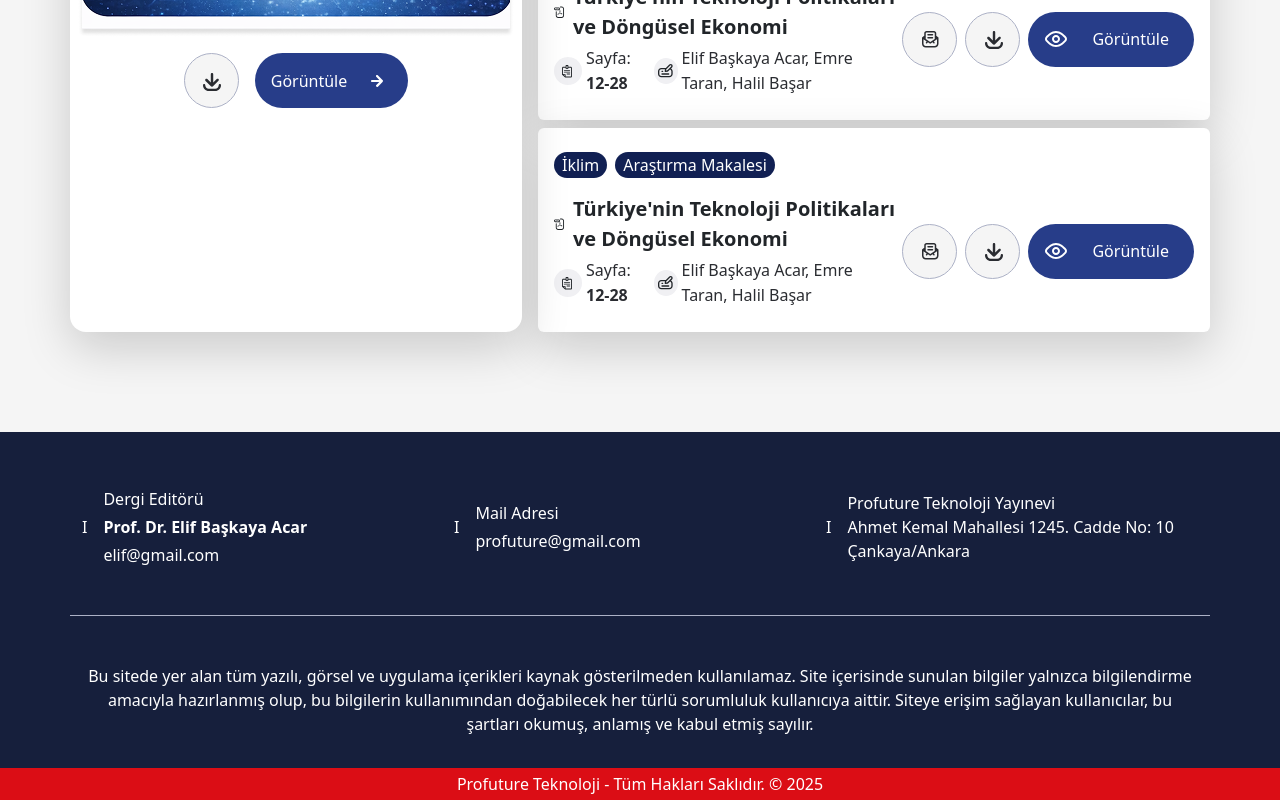
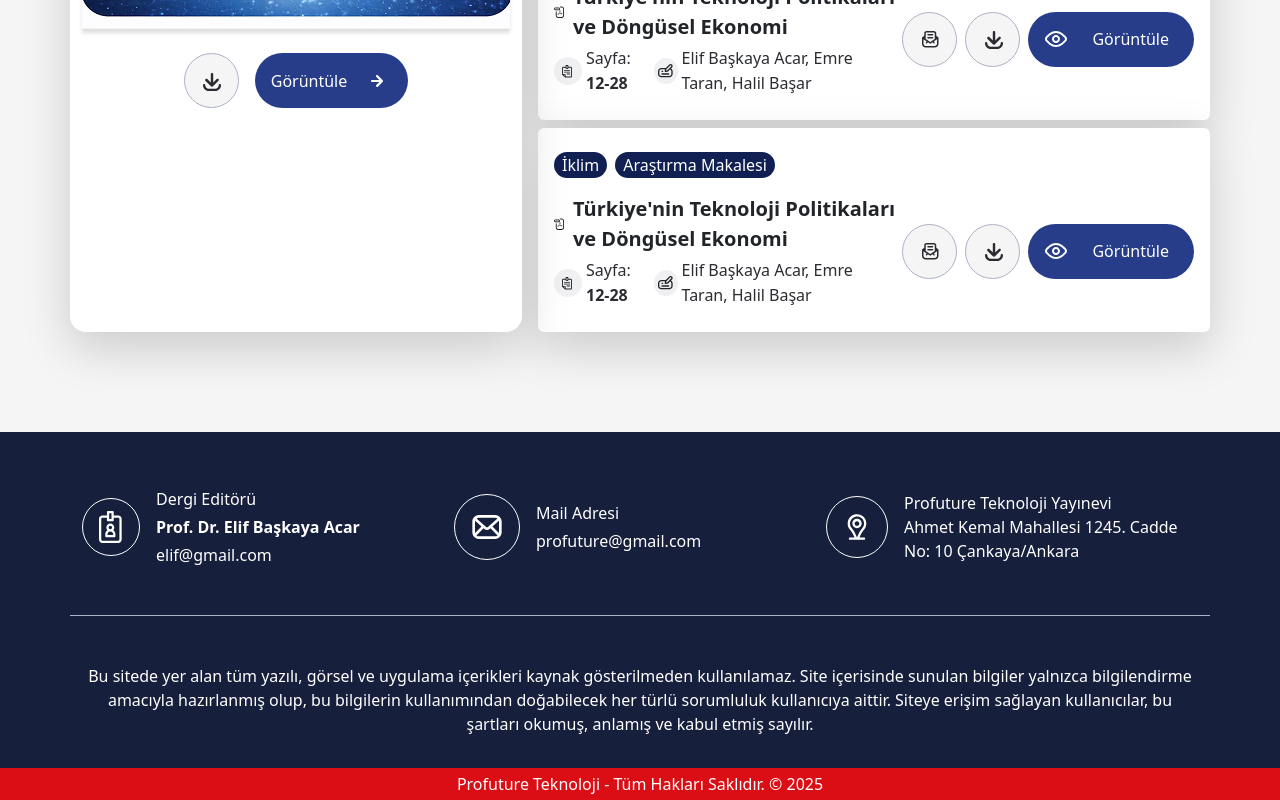
Before and after one commit to FlyingTurkman/zc-test-case, a React (Vite) app: page / in a window 1280 px wide. Shown: the part 2737-3537 px from the top of the page. Built offline with nearby package versions, Linux system fonts and the light colour scheme.

Commit message:
update: footer icons updated

```diff
--- /dev/null
+++ b/components/icons/LocationIcon.tsx
@@ -0,0 +1,22 @@
+import { type IconProps } from "./ArrowDownIcon";
+
+
+
+
+export default function LocationIcon({
+    size = 12,
+    color = "currentColor",
+    ...props
+}: IconProps) {
+    return (
+        <svg
+        width={size}
+        height={size}
+        viewBox="0 0 24 24" fill="none"
+        xmlns="http://www.w3.org/2000/svg"
+        {...props}
+        >
+            <path d="M14.0001 7.87504C14.0001 5.94474 12.4304 4.37504 10.5001 4.37504C8.56976 4.37504 7.00006 5.94474 7.00006 7.87504C7.00006 9.80533 8.56976 11.375 10.5001 11.375C12.4304 11.375 14.0001 9.80533 14.0001 7.87504ZM10.5001 9.62504C9.53533 9.62504 8.75006 8.83976 8.75006 7.87504C8.75006 6.91031 9.53533 6.12504 10.5001 6.12504C11.4648 6.12504 12.2501 6.91031 12.2501 7.87504C12.2501 8.83976 11.4648 9.62504 10.5001 9.62504ZM15.7501 18.375H12.3957L13.0772 16.7404C13.6677 15.3228 14.5572 13.9283 15.8748 12.3517C16.9233 11.099 17.5001 9.50883 17.5001 7.87504C17.5001 5.7764 16.5704 3.8068 14.9494 2.47037C13.3301 1.13651 11.2033 0.605015 9.10211 1.0109C6.28399 1.55948 4.07257 3.83841 3.59918 6.68216C3.26935 8.668 3.76239 10.6205 4.98602 12.18C6.51556 14.1308 7.49652 15.7167 8.16559 17.3232L8.60426 18.375H5.25006C4.76642 18.375 4.37506 18.7664 4.37506 19.25C4.37506 19.7337 4.76642 20.125 5.25006 20.125H15.7501C16.2337 20.125 16.6251 19.7337 16.6251 19.25C16.6251 18.7664 16.2337 18.375 15.7501 18.375ZM9.78057 16.6498C9.04827 14.8921 7.99468 13.1806 6.3626 11.0999C5.44573 9.93094 5.07745 8.46464 5.32525 6.96927C5.67388 4.87577 7.36492 3.13175 9.43707 2.72843C9.78656 2.66007 10.1378 2.62674 10.4855 2.62674C11.7083 2.62674 12.8901 3.04117 13.8368 3.82132C15.0528 4.82364 15.7501 6.30106 15.7501 7.87503C15.7501 9.09952 15.3177 10.2907 14.5324 11.2289C13.0977 12.9447 12.1219 14.4828 11.4622 16.0671L10.5001 18.375L9.78057 16.6498Z" fill={color}/>
+        </svg>
+    )
+}
--- /dev/null
+++ b/components/icons/ProfileIcon.tsx
@@ -0,0 +1,22 @@
+import { type IconProps } from "./ArrowDownIcon";
+
+
+
+
+export default function DownloadIcon({
+    size = 12,
+    color = "currentColor",
+    ...props
+}: IconProps) {
+    return (
+        <svg
+        width={size}
+        height={size}
+        viewBox="0 0 24 24" fill="none"
+        xmlns="http://www.w3.org/2000/svg"
+        {...props}
+        >
+            <path d="M14.45 24H2.55C1.14385 24 0 22.8465 0 21.4286V6C0 4.58203 1.14385 3.42857 2.55 3.42857H5.95V0.857143C5.95 0.383789 6.33059 0 6.8 0H10.2C10.6698 0 11.05 0.383789 11.05 0.857143V3.42857H14.45C15.8562 3.42857 17 4.58203 17 6V21.4286C17 22.8465 15.8562 24 14.45 24ZM2.55 5.14286C2.08142 5.14286 1.7 5.52748 1.7 6V21.4286C1.7 21.9011 2.08142 22.2857 2.55 22.2857H14.45C14.919 22.2857 15.3 21.9011 15.3 21.4286V6C15.3 5.52748 14.919 5.14286 14.45 5.14286H11.05V6.85714C11.05 7.3305 10.6698 7.71429 10.2 7.71429H6.8C6.33059 7.71429 5.95 7.3305 5.95 6.85714V5.14286H2.55ZM7.65 6H9.35V1.71429H7.65V6ZM11.475 19.7143H5.525C5.05559 19.7143 4.675 19.3305 4.675 18.8571V17.5714C4.675 16.2765 5.31084 15.1285 6.28452 14.4287C5.81262 13.8976 5.525 13.1961 5.525 12.4286C5.525 10.7746 6.85977 9.42857 8.5 9.42857C10.1402 9.42857 11.475 10.7746 11.475 12.4286C11.475 13.1961 11.1878 13.8976 10.7155 14.4287C11.6892 15.1285 12.325 16.2765 12.325 17.5714V18.8571C12.325 19.3305 11.9448 19.7143 11.475 19.7143ZM6.375 18H10.625V17.5714C10.625 16.3899 9.67207 15.4286 8.5 15.4286C7.32834 15.4286 6.375 16.3899 6.375 17.5714V18ZM8.5 11.1429C7.79692 11.1429 7.225 11.7196 7.225 12.4286C7.225 13.1376 7.79692 13.7143 8.5 13.7143C9.20308 13.7143 9.775 13.1376 9.775 12.4286C9.775 11.7196 9.20308 11.1429 8.5 11.1429Z" fill={color}/>
+        </svg>
+    )
+}
--- a/components/layout/Footer.tsx
+++ b/components/layout/Footer.tsx
@@ -1,5 +1,6 @@
-
-
+import MessageIcon from '../icons/MessageIcon'
+import ProfileIcon from '../icons/ProfileIcon'
+import LocationIcon from '../icons/LocationIcon'
 
 
 
@@ -26,8 +27,10 @@ export default function Footer() {
                     <div
                     className="d-flex flex-row align-items-center gap-3 w-100"
                     >
-                        <div>
-                            I
+                        <div
+                        className='border-1 border-white footer-icon'
+                        >
+                            <ProfileIcon size={32} className='ms-2'/>
                         </div>
                         <div
                         className="d-flex flex-column gap-1"
@@ -46,8 +49,10 @@ export default function Footer() {
                     <div
                     className="d-flex flex-row align-items-center gap-3 w-100"
                     >
-                        <div>
-                            I
+                        <div
+                        className='border-1 border-white footer-icon'
+                        >
+                            <MessageIcon size={32} className='m-2'/>
                         </div>
                         <div
                         className="d-flex flex-column gap-1"
@@ -63,8 +68,10 @@ export default function Footer() {
                     <div
                     className="d-flex flex-row align-items-center gap-3 w-100"
                     >
-                        <div>
-                            I
+                        <div
+                        className='border-1 border-white footer-icon'
+                        >
+                            <LocationIcon size={32} className='ms-2 m-1 mt-2'/>
                         </div>
                         <div
                         className="d-flex flex-column gap-1"
--- a/src/index.scss
+++ b/src/index.scss
@@ -383,3 +383,13 @@ footer {
 .promotion-icon {
     transform: rotate(-45deg);
 }
+
+.footer-icon {
+    border: 1px solid white;
+    align-items: center;
+    justify-content: center;
+    display: flex;
+    border-radius: 50%;
+    aspect-ratio: 1/1;
+    padding: 8px;
+}
```
